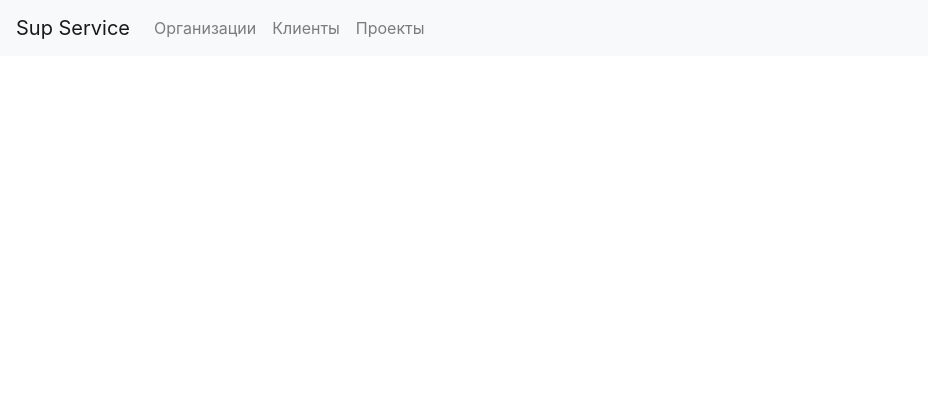
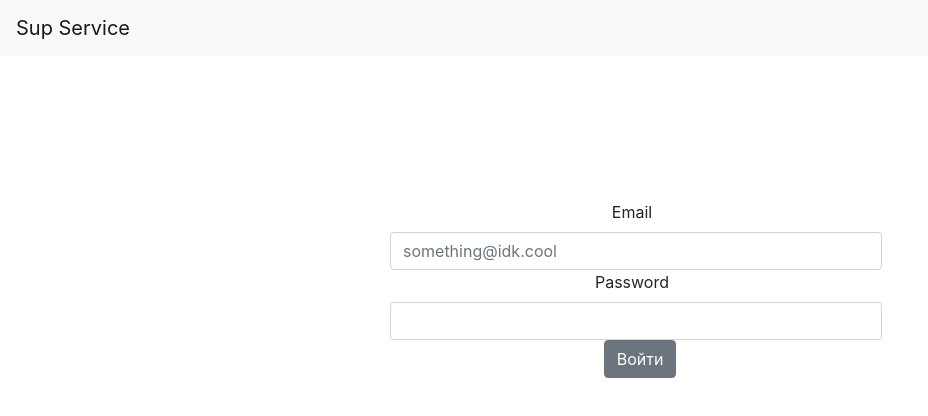
Before and after one commit to KoKoSiC007/helpApp_front, a React (Create React App) app: page / in a window 1280 px wide. Shown: the top 416 px of the page, without its empty margins (0-928 px from the left). Built offline with nearby package versions, Linux system fonts and the light colour scheme.

Commit message:
Добавлена авторизация

```diff
--- a/package.json
+++ b/package.json
@@ -18,6 +18,7 @@
     "react-router-dom": "^5.1.2",
     "react-scripts": "3.4.1",
     "reactstrap": "^8.4.1",
+    "redux": "^4.0.5",
     "typescript": "~3.7.2"
   },
   "scripts": {
--- a/src/App.tsx
+++ b/src/App.tsx
@@ -1,30 +1,48 @@
 import React from 'react';
 import './App.css';
 import {Header, OrganizationsList} from "./components";
-import {Route} from "react-router";
+import {Route, Switch} from "react-router";
 import {BrowserRouter} from "react-router-dom";
 import ClientList from "./components/client";
 import ProjectList from "./components/project";
+import Root from "./components/root";
 
-function App() {
+class App extends React.Component<any, { logIn: boolean} > {
+    constructor(props: any) {
+        super(props);
+        this.state = {
+            logIn: !!localStorage.getItem('token')
+        }
+    }
+    render() {
         return (
             <BrowserRouter>
                 <div className="App">
-          <Header />
+                    <Header login={this.state.logIn} onLoginHandler={this.loginHandler.bind(this)}/>
                     <div id="main">
+                        <Switch>
+                            <Route exact path="/">
+                                <Root onLoginHandler={this.loginHandler.bind(this)}/>
+                            </Route>
                             <Route path="/organizations">
-                    <OrganizationsList />
+                                <OrganizationsList/>
                             </Route>
                             <Route path="/clients">
-                    <ClientList />
+                                <ClientList/>
                             </Route>
                             <Route path="/projects">
-                    <ProjectList />
+                                <ProjectList/>
                             </Route>
+                        </Switch>
                     </div>
                 </div>
             </BrowserRouter>
         );
     }
 
+    public loginHandler(status: boolean):void {
+        this.setState({logIn: status})
+    }
+}
+
 export default App;
--- a/src/components/client/index.tsx
+++ b/src/components/client/index.tsx
@@ -23,7 +23,7 @@ export default class ClientList extends Component<any, IState>{
             organizations: []
         }
         this.clientService.get().then( clients => this.setState({clients: clients, isEmpty: false}))
-        this.orgService.get().then( organizations => this.setState({organizations}))
+        this.orgService.get().then( organizations => organizations ? this.setState({organizations}) : null)
     }
 
     render() {
--- a/src/components/header/header.tsx
+++ b/src/components/header/header.tsx
@@ -1,14 +1,17 @@
 import React from 'react';
-import {Nav, Navbar, NavbarBrand, NavItem} from 'reactstrap';
+import {Button, Nav, Navbar, NavbarBrand, NavItem} from 'reactstrap';
 import {Link} from "react-router-dom";
+import UserService from "../../services/UserService";
 
-class Header extends React.Component {
+interface IProps {
+    onLoginHandler: any,
+    login: boolean
+}
+
+class Header extends React.Component<IProps, any> {
+
     render() {
-        return (
-            <div>
-                <Navbar color="light" light expand="md">
-                    <NavbarBrand href="/">Sup Service</NavbarBrand>
-                    <Nav className="mr-auto" navbar>
+        const bar = <Nav className="mr-auto" navbar>
             <NavItem>
                 <Link className="nav-link" to="/organizations">Организации</Link>
             </NavItem>
@@ -18,12 +21,28 @@ class Header extends React.Component {
             <NavItem>
                 <Link className="nav-link" to="/projects">Проекты</Link>
             </NavItem>
+            <NavItem>
+                <Button className="nav-link" onClick={this.logOut.bind(this)}>Выйти</Button>
+            </NavItem>
         </Nav>
+
+        return (
+            <div>
+                <Navbar color="light" light expand="md">
+                    <NavbarBrand href="/">Sup Service</NavbarBrand>
+                    {this.props.login ? bar : null}
                 </Navbar>
             </div>
         );
     }
 
+    private logOut():void{
+        const userService = new UserService();
+        userService.logOut();
+        this.props.onLoginHandler(false)
+        window.location.href = '/'
+    }
 }
 
+
 export default Header
--- /dev/null
+++ b/src/components/root/index.scss
@@ -0,0 +1,8 @@
+.login{
+  width: 500px;
+  height: 400px;
+  position: absolute;
+  top: 50%;
+  left: 50%;
+  transform: translate(-50%, -50%);
+}
--- /dev/null
+++ b/src/components/root/index.tsx
@@ -0,0 +1,70 @@
+import React, {Component} from 'react';
+import UserService from "../../services/UserService";
+import {Button, Form, FormGroup, Input, Label} from "reactstrap";
+import './index.scss'
+
+interface IProps {
+    onLoginHandler: any
+}
+
+interface IState {
+    logIn: boolean,
+    manager: {email: string|null, password: string|null}
+}
+export default class Root extends Component<IProps, IState>{
+    private userService = new UserService()
+    constructor(props: IProps) {
+        super(props);
+        this.state = {
+            logIn: !!localStorage.getItem('token'),
+            manager: {email:null, password: null}
+        }
+    }
+    private loginForm = <Form className="login">
+        <FormGroup className="mb-2 mr-sm-2 mb-sm-0">
+            <Label for="email" className="mr-sm-2">Email</Label>
+            <Input type="email"
+                   name="email"
+                   id="email"
+                   placeholder="something@idk.cool"
+                   onChange={this.emailChangeHandler.bind(this)}
+            />
+        </FormGroup>
+        <FormGroup className="mb-2 mr-sm-2 mb-sm-0">
+            <Label for="examplePassword" className="mr-sm-2">Password</Label>
+            <Input type="password"
+                   name="password"
+                   id="password"
+                   onChange={this.passChangeHandler.bind(this)}
+            />
+        </FormGroup>
+        <FormGroup>
+            <Button onClick={this.onSubmitHandle.bind(this)}>Войти</Button>
+        </FormGroup>
+    </Form>;
+    private page = <h1>Hello</h1>;
+
+    render() {
+        if (this.state.logIn)
+            return this.page;
+        else
+            return this.loginForm;
+    }
+
+    private emailChangeHandler(event: any): void {
+        let manager = Object.assign(this.state.manager)
+        manager.email = event.target.value
+        this.setState({manager: manager})
+    }
+    private passChangeHandler(event: any): void {
+        let manager = Object.assign(this.state.manager)
+        manager.password = event.target.value
+        this.setState({manager: manager})
+    }
+    private onSubmitHandle(): void {
+        this.userService.logIn(this.state.manager).then( _ => {
+            this.setState({logIn: true})
+            this.props.onLoginHandler(true);
+        } );
+    }
+}
--- /dev/null
+++ b/src/helpers/getHeaders.js
@@ -0,0 +1,6 @@
+export default function getHeaders() {
+    return  {
+        'Content-Type': 'application/json; charset=utf-8',
+        'Authorization': `Bearer ${localStorage.getItem('token')}`
+    }
+}
--- a/src/services/ClientService.ts
+++ b/src/services/ClientService.ts
@@ -1,18 +1,17 @@
 import Client from "../models/Client";
+import getHeaders from "../helpers/getHeaders";
 
 export default class ClientService {
     private url: string = 'http://localhost:5000/api/client'
 
     public get(): Promise<Client[]>{
-        return fetch(this.url)
+        return fetch(this.url, {headers: getHeaders()})
             .then(res => res.json())
             .then(data => data.map((org: Client) => formatClient(org)))
     }
     public put(model: Client): Promise<Client>{
         return fetch(`${this.url}/${model.id}`, {
-            headers: {
-                'Content-Type': 'application/json; charset=utf-8'
-            },
+            headers: getHeaders(),
             method: 'PUT',
             body: JSON.stringify({
                 id: model.id,
@@ -23,9 +22,7 @@ export default class ClientService {
     }
     public post(model: Client): Promise<Client|void>{
         return fetch(`${this.url}`, {
-            headers: {
-                'Content-Type': 'application/json; charset=utf-8'
-            },
+            headers: getHeaders(),
             method: 'POST',
             body: JSON.stringify({
                 name: model.name,
@@ -35,9 +32,7 @@ export default class ClientService {
     }
     public delete(id: string): Promise<string>{
         return fetch(`${this.url}/${id}`, {
-            headers: {
-                'Content-Type': 'application/json; charset=utf-8'
-            },
+            headers: getHeaders(),
             method: 'DELETE'
         }).then(res => res.text());
     }
--- a/src/services/ProjectService.ts
+++ b/src/services/ProjectService.ts
@@ -1,18 +1,17 @@
 import Project from "../models/Project";
+import getHeaders from "../helpers/getHeaders";
 
 export default class ProjectService {
     private url: string = 'http://localhost:5000/api/project'
 
     public get(): Promise<Project[]>{
-        return fetch(this.url)
+        return fetch(this.url, {headers: getHeaders()})
             .then(res => res.json())
             .then(data => data.map((org: Project) => formatClient(org)))
     }
     public put(model: Project): Promise<Project>{
         return fetch(`${this.url}/${model.id}`, {
-            headers: {
-                'Content-Type': 'application/json; charset=utf-8'
-            },
+            headers: getHeaders(),
             method: 'PUT',
             body: JSON.stringify({
                 id: model.id,
@@ -23,9 +22,7 @@ export default class ProjectService {
     }
     public post(model: Project): Promise<Project|void>{
         return fetch(`${this.url}`, {
-            headers: {
-                'Content-Type': 'application/json; charset=utf-8'
-            },
+            headers: getHeaders(),
             method: 'POST',
             body: JSON.stringify({
                 name: model.name,
@@ -35,9 +32,7 @@ export default class ProjectService {
     }
     public delete(id: string): Promise<string>{
         return fetch(`${this.url}/${id}`, {
-            headers: {
-                'Content-Type': 'application/json; charset=utf-8'
-            },
+            headers: getHeaders(),
             method: 'DELETE'
         }).then(res => res.text());
     }
--- /dev/null
+++ b/src/services/UserService.ts
@@ -0,0 +1,13 @@
+export default class UserService {
+    private url: string = 'http://localhost:5000/api/auth/'
+
+    public logIn(user: { email: string | null; password: string | null }) {
+        return fetch(`${this.url}?email=${user.email}&password=${user.password}`, {method: "POST"})
+            .then((response:any) => response.json())
+            .then((result: any) => localStorage.setItem("token", result.access_token))
+            .catch((error: any) => console.error('error', error));
+    }
+    public logOut():void {
+        localStorage.clear();
+    }
+}
```
Also changed, not shown: src/components/root/privateRouter.tsx (added, +12 -0 lines), src/services/OrganizationService.ts (+33 -24 lines), 1 other file (tests, documents, lock files or other folders). Lines whose indentation alone changed are shown as unchanged.
